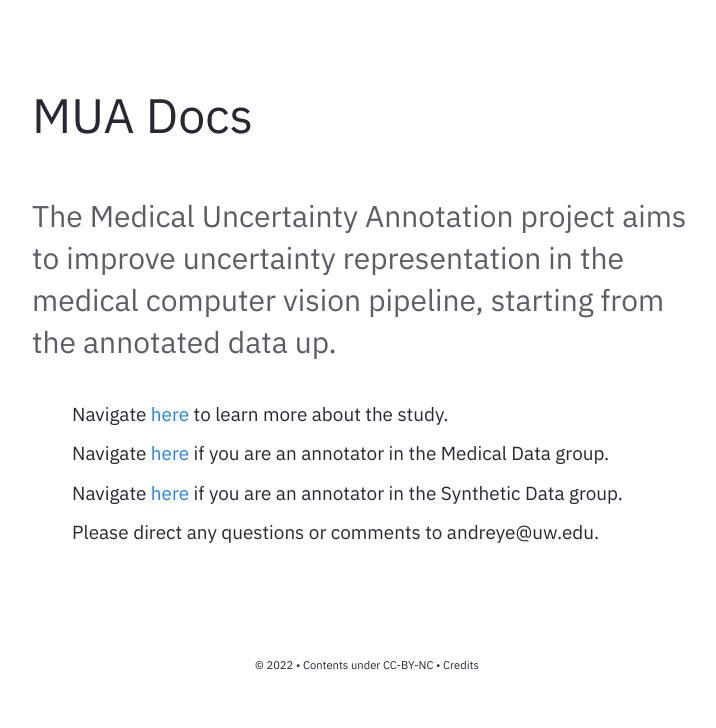
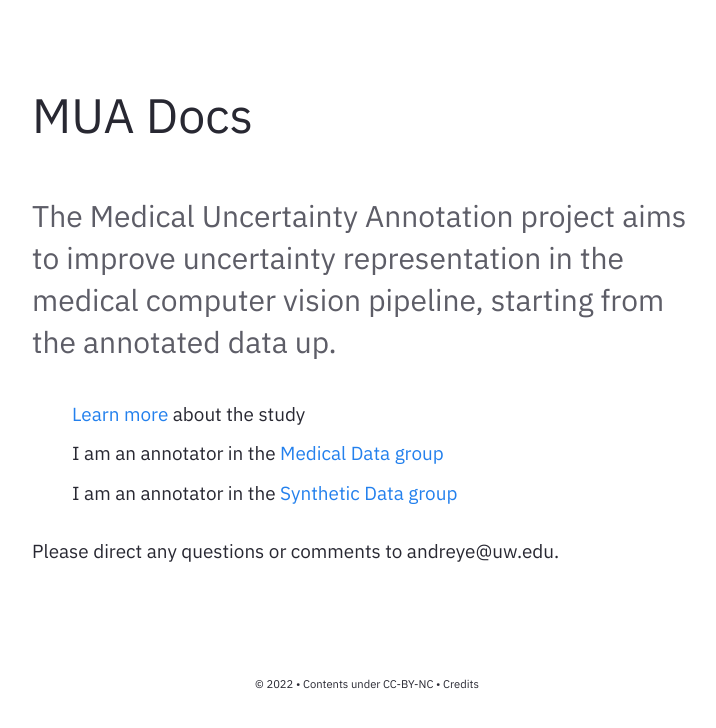
Before and after one commit to andre-ye/muadocs, a Jekyll site: the page built from pages/index.md, in a window 1280 px wide. Shown: the top 728 px of the page, without its empty margins (273-989 px from the left). Built offline with Jekyll 4.4.1, drawn with Linux system fonts in a browser that asks for light colours.

Commit message:
Update Homepage.html

```diff
--- a/_includes/Homepage.html
+++ b/_includes/Homepage.html
@@ -4,9 +4,10 @@
         The Medical Uncertainty Annotation project aims to improve uncertainty representation in the medical computer vision pipeline, starting from the annotated data up.</h3>
     </div>
     <ul>
-        <li>Navigate <a href="/muadocs/about" target="_blank">here</a> to learn more about the study.</li>
-        <li>Navigate <a href="/muadocs/med_grp/start" target="_blank">here</a> if you are an annotator in the Medical Data group.</li>
-        <li>Navigate <a href="/muadocs/syn_grp/start" target="_blank">here</a> if you are an annotator in the Synthetic Data group.</li>
+        <li><a href="/muadocs/about" target="_blank">Learn more</a> about the study</li>
+        <li>I am an annotator in the <a href="/muadocs/med_grp/start" target="_blank">Medical Data group</a></li>
+        <li>I am an annotator in the <a href="/muadocs/syn_grp/start" target="_blank">Synthetic Data group</a></li>
+    </ul>
 
     <p>Please direct any questions or comments to andreye@uw.edu.</p>
 </div>
```
